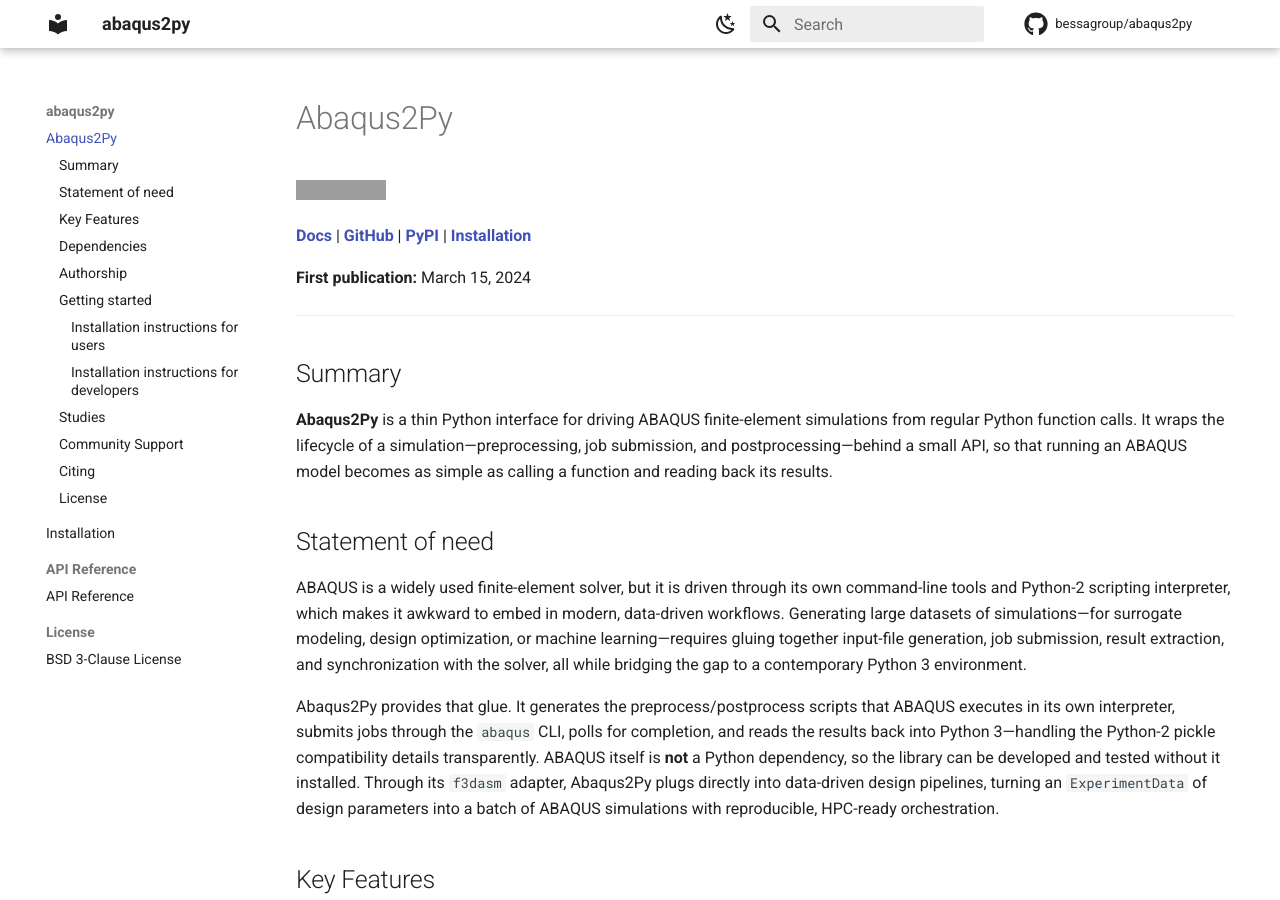
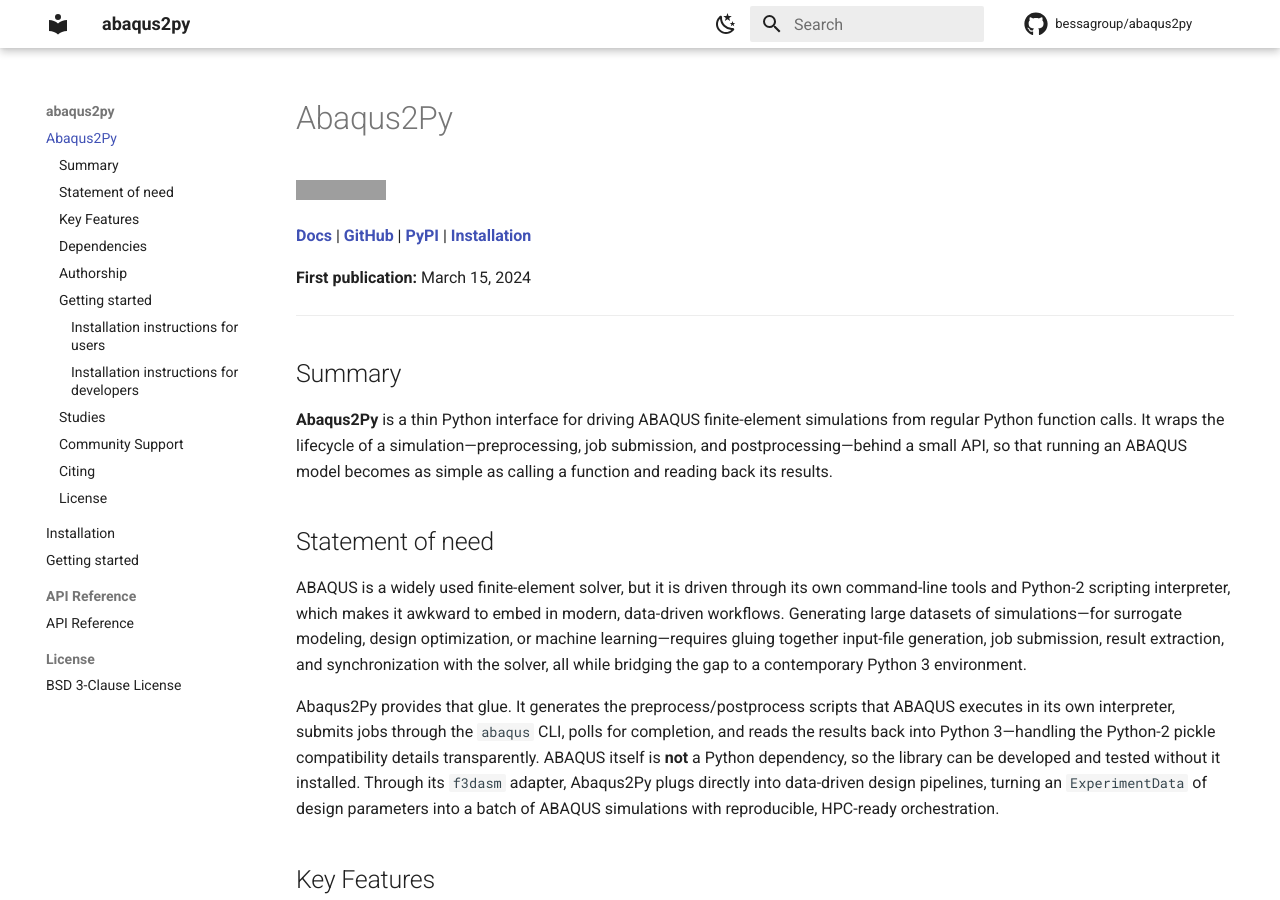
Before and after one commit to bessagroup/abaqus2py, an MkDocs documentation site: the page built from docs/index.md, in a window 1280 px wide and 900 px high. Built offline with MkDocs 1.6.1 and Material for MkDocs 9.7.7, drawn with Linux system fonts in a browser that asks for light colours; comment, search, counter and statistics services are not loaded; grey boxes are pictures that could not be loaded.

Commit message:
Update usage notebook and mkdocs configuration for improved documentation structure

```diff
--- a/mkdocs.yml
+++ b/mkdocs.yml
@@ -100,6 +100,7 @@
 nav:
     - 'index.md'
     - Installation: 'installation.md'
+    - Getting started: 'usage.ipynb'
     - API Reference:
         - 'api.md'
     - License:
```
Also changed, not shown: docs/usage.ipynb.
